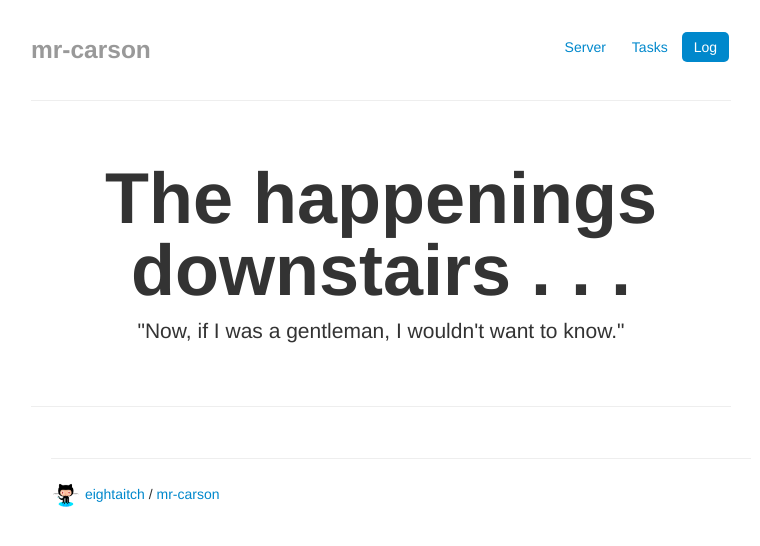
After one commit to eightaitch/mr-carson, a Flask app: template templates/log.html in a window 1280 px wide. The commit adds this page. Shown: the top 546 px of the page, without its empty margins (259-1019 px from the left). Run offline with Flask 2, Linux system fonts and the light colour scheme; the template is opened without the code that fills it, so the values that code supplies are empty.

Commit message:
basic log template

```diff
--- a/app.py
+++ b/app.py
@@ -164,7 +164,7 @@ def add_task():
 
 @app.route('/log/')
 def log():
-    return 'log'
+    return render_template('log.html')
 
 if __name__ == '__main__':
     app.run()
--- /dev/null
+++ b/templates/log.html
@@ -0,0 +1,23 @@
+{% extends "layout.html" %}
+{% block body %}
+
+      <div class="masthead">
+        <ul class="nav nav-pills pull-right">
+          <li><a href="{{ url_for('server') }}">Server</a></li>
+          <li><a href="{{ url_for('tasks') }}">Tasks</a></li>
+          <li class="active"><a href="{{ url_for('log') }}">Log</a></li>
+        </ul>
+        <h3 class="muted">mr-carson</h3>
+      </div>
+
+      <hr>
+
+      <div class="jumbotron">
+        <h1>The happenings downstairs . . .</h1>
+        <p class="lead">"Now, if I was a gentleman, I wouldn't want to know."</p>
+      </div>
+
+      <hr>
+
+
+     {% endblock %}
```
Also changed, not shown: templates/tasks.html (+4 -4 lines).
